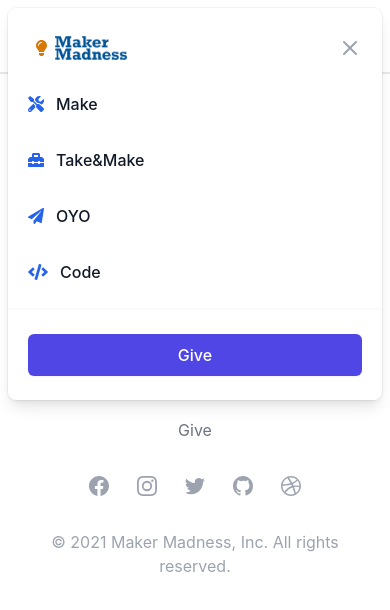
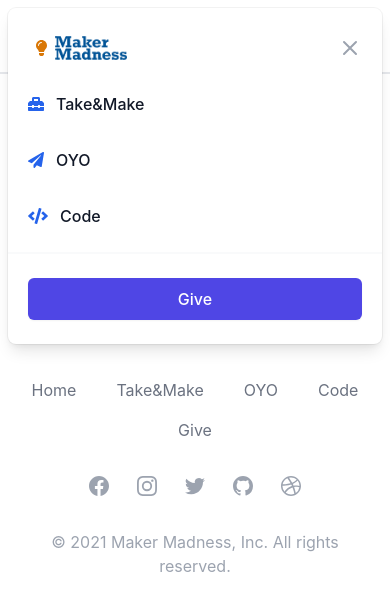
Before and after one commit to larboyer/maker-madness-web5, a React (Create React App) app: page /code in a window 390 px wide. Both pictures are taken after a click on the button "Open menu". Shown: the top 610 px of the page. Built offline with nearby package versions, Linux system fonts and the light colour scheme; what @tailwindcss/typography would draw is missing.

Commit message:
refactor: ♻️  Moved mobile menu its own file

```diff
--- a/src/components/CodeJoy.js
+++ /dev/null
@@ -1,11 +0,0 @@
-import React from "react";
-
-const CodeJoy = () => {
-  return (
-    <div>
-      <h1>CodeJoy</h1>
-    </div>
-  );
-};
-
-export default CodeJoy;
--- a/src/components/Header.js
+++ b/src/components/Header.js
@@ -1,6 +1,7 @@
 import React, { useState } from 'react';
 import classNames from 'classnames';
 import { NavLink } from 'react-router-dom';
+import MobileNavigation from './MobileNavigation';
 import { FontAwesomeIcon } from '@fortawesome/react-fontawesome';
 import {
   faLightbulb,
@@ -40,11 +41,6 @@
       setMakeDropMenuState(true);
     }
   };
-
-  const mobileMenuClasses = classNames([
-    'absolute top-0 inset-x-0 p-2 transition transform origin-top-right md:hidden',
-    mobileMenuState ? 'z-10' : 'hidden',
-  ]);
 
   const makeDropDownClasses = classNames([
     'absolute z-10 -ml-4 mt-3 transform px-2 w-screen max-w-md sm:px-0 lg:ml-0 lg:left-1/2 lg:-translate-x-1/2',
@@ -188,119 +184,10 @@
           </div>
         </div>
       </div>
-      {/* Mobile Navigation */}
-      <div className={mobileMenuClasses}>
-        <div className="rounded-lg shadow-lg ring-1 ring-black ring-opacity-5 bg-white divide-y-2 divide-gray-50">
-          <div className="pt-5 pb-6 px-5">
-            <div className="flex items-center justify-between">
-              <div>
-                <a
-                  href="/"
-                  className="logo text-yellow-600 hover:text-yellow-500 active:text-yellow-500 flex flex-row items-center space-x-2"
-                >
-                  <span className="sr-only">Maker Madness 2021</span>
-                  <FontAwesomeIcon
-                    className="fill-current"
-                    icon={faLightbulb}
-                  />
-                  <img src={maker_madness} className="h-6" alt="logo" />
-                </a>
-              </div>
-              <div className="-mr-2">
-                <button
-                  type="button"
-                  onClick={handleMobileMenu}
-                  className="bg-white rounded-md p-2 inline-flex items-center justify-center text-gray-400 hover:text-gray-500 hover:bg-gray-100 focus:outline-none focus:ring-2 focus:ring-inset focus:ring-indigo-500"
-                >
-                  <span className="sr-only">Close menu</span>
-                  {/* <!-- Heroicon name: outline/x --> */}
-                  <svg
-                    className="h-6 w-6"
-                    xmlns="http://www.w3.org/2000/svg"
-                    fill="none"
-                    viewBox="0 0 24 24"
-                    stroke="currentColor"
-                    aria-hidden="true"
-                  >
-                    <path
-                      strokeLinecap="round"
-                      strokeLinejoin="round"
-                      strokeWidth="2"
-                      d="M6 18L18 6M6 6l12 12"
-                    />
-                  </svg>
-                </button>
-              </div>
-            </div>
-            <div className="mt-6">
-              <nav className="grid gap-y-8">
-                <NavLink
-                  to="/make"
-                  className="-m-3 p-3 flex items-center rounded-md hover:bg-gray-50"
-                >
-                  <FontAwesomeIcon
-                    className="flex-shrink-0 h-6 w-6 text-blue-600"
-                    icon={faTools}
-                  />
-                  <span className="ml-3 text-base font-medium text-gray-900">
-                    Make
-                  </span>
-                </NavLink>
-
-                <NavLink
-                  to="/make"
-                  className="-m-3 p-3 flex items-center rounded-md hover:bg-gray-50"
-                >
-                  <FontAwesomeIcon
-                    icon={faToolbox}
-                    className="flex-shrink-0 h-6 w-6 text-blue-600"
-                  />
-                  <span className="ml-3 text-base font-medium text-gray-900">
-                    Take&amp;Make
-                  </span>
-                </NavLink>
-
-                <NavLink
-                  to="#"
-                  className="-m-3 p-3 flex items-center rounded-md hover:bg-gray-50"
-                >
-                  {/* <!-- Heroicon name: outline/cursor-click --> */}
-                  <FontAwesomeIcon
-                    icon={faPaperPlane}
-                    className="flex-shrink-0 h-6 w-6 text-blue-600"
-                  />
-                  <span className="ml-3 text-base font-medium text-gray-900">
-                    OYO
-                  </span>
-                </NavLink>
-
-                <NavLink
-                  to="/code"
-                  className="-m-3 p-3 flex items-center rounded-md hover:bg-gray-50"
-                >
-                  <FontAwesomeIcon
-                    className="flex-shrink-0 h-6 w-6 text-blue-600"
-                    icon={faCode}
-                  />
-                  <span className="ml-3 text-base font-medium text-gray-900">
-                    Code
-                  </span>
-                </NavLink>
-              </nav>
-            </div>
-          </div>
-          <div className="py-6 px-5 space-y-6">
-            <div>
-              <NavLink
-                to="/give"
-                className="w-full flex items-center justify-center px-4 py-2 border border-transparent rounded-md shadow-sm text-base font-medium text-white bg-indigo-600 hover:bg-indigo-700"
-              >
-                Give
-              </NavLink>
-            </div>
-          </div>
-        </div>
-      </div>
+      <MobileNavigation
+        show={mobileMenuState}
+        clickHandler={handleMobileMenu}
+      />
     </div>
   );
 };
--- /dev/null
+++ b/src/components/MobileNavigation.js
@@ -0,0 +1,119 @@
+import React from 'react';
+import classNames from 'classnames';
+import { FontAwesomeIcon } from '@fortawesome/react-fontawesome';
+import {
+  faLightbulb,
+  faCode,
+  faToolbox,
+  faPaperPlane,
+} from '@fortawesome/free-solid-svg-icons';
+import { NavLink } from 'react-router-dom';
+import maker_madness from '../img/maker_madness_00.png';
+
+const MobileNavigation = (props) => {
+  const mobileMenuClasses = classNames([
+    'absolute top-0 inset-x-0 p-2 transition transform origin-top-right md:hidden',
+    props.show ? 'z-10' : 'hidden',
+  ]);
+
+  return (
+    <div className={mobileMenuClasses}>
+      <div className="rounded-lg shadow-lg ring-1 ring-black ring-opacity-5 bg-white divide-y-2 divide-gray-50">
+        <div className="pt-5 pb-6 px-5">
+          <div className="flex items-center justify-between">
+            <div>
+              <a
+                href="/"
+                className="logo text-yellow-600 hover:text-yellow-500 active:text-yellow-500 flex flex-row items-center space-x-2"
+              >
+                <span className="sr-only">Maker Madness 2021</span>
+                <FontAwesomeIcon className="fill-current" icon={faLightbulb} />
+                <img src={maker_madness} className="h-6" alt="logo" />
+              </a>
+            </div>
+            <div className="-mr-2">
+              <button
+                type="button"
+                onClick={props.clickHandler}
+                className="bg-white rounded-md p-2 inline-flex items-center justify-center text-gray-400 hover:text-gray-500 hover:bg-gray-100 focus:outline-none focus:ring-2 focus:ring-inset focus:ring-indigo-500"
+              >
+                <span className="sr-only">Close menu</span>
+                {/* <!-- Heroicon name: outline/x --> */}
+                <svg
+                  className="h-6 w-6"
+                  xmlns="http://www.w3.org/2000/svg"
+                  fill="none"
+                  viewBox="0 0 24 24"
+                  stroke="currentColor"
+                  aria-hidden="true"
+                >
+                  <path
+                    strokeLinecap="round"
+                    strokeLinejoin="round"
+                    strokeWidth="2"
+                    d="M6 18L18 6M6 6l12 12"
+                  />
+                </svg>
+              </button>
+            </div>
+          </div>
+          <div className="mt-6">
+            <nav className="grid gap-y-8">
+              <NavLink
+                to="/make"
+                className="-m-3 p-3 flex items-center rounded-md hover:bg-gray-50"
+              >
+                <FontAwesomeIcon
+                  icon={faToolbox}
+                  className="flex-shrink-0 h-6 w-6 text-blue-600"
+                />
+                <span className="ml-3 text-base font-medium text-gray-900">
+                  Take&amp;Make
+                </span>
+              </NavLink>
+
+              <NavLink
+                to="#"
+                className="-m-3 p-3 flex items-center rounded-md hover:bg-gray-50"
+              >
+                {/* <!-- Heroicon name: outline/cursor-click --> */}
+                <FontAwesomeIcon
+                  icon={faPaperPlane}
+                  className="flex-shrink-0 h-6 w-6 text-blue-600"
+                />
+                <span className="ml-3 text-base font-medium text-gray-900">
+                  OYO
+                </span>
+              </NavLink>
+
+              <NavLink
+                to="/code"
+                className="-m-3 p-3 flex items-center rounded-md hover:bg-gray-50"
+              >
+                <FontAwesomeIcon
+                  className="flex-shrink-0 h-6 w-6 text-blue-600"
+                  icon={faCode}
+                />
+                <span className="ml-3 text-base font-medium text-gray-900">
+                  Code
+                </span>
+              </NavLink>
+            </nav>
+          </div>
+        </div>
+        <div className="py-6 px-5 space-y-6">
+          <div>
+            <NavLink
+              to="/give"
+              className="w-full flex items-center justify-center px-4 py-2 border border-transparent rounded-md shadow-sm text-base font-medium text-white bg-indigo-600 hover:bg-indigo-700"
+            >
+              Give
+            </NavLink>
+          </div>
+        </div>
+      </div>
+    </div>
+  );
+};
+
+export default MobileNavigation;
```
